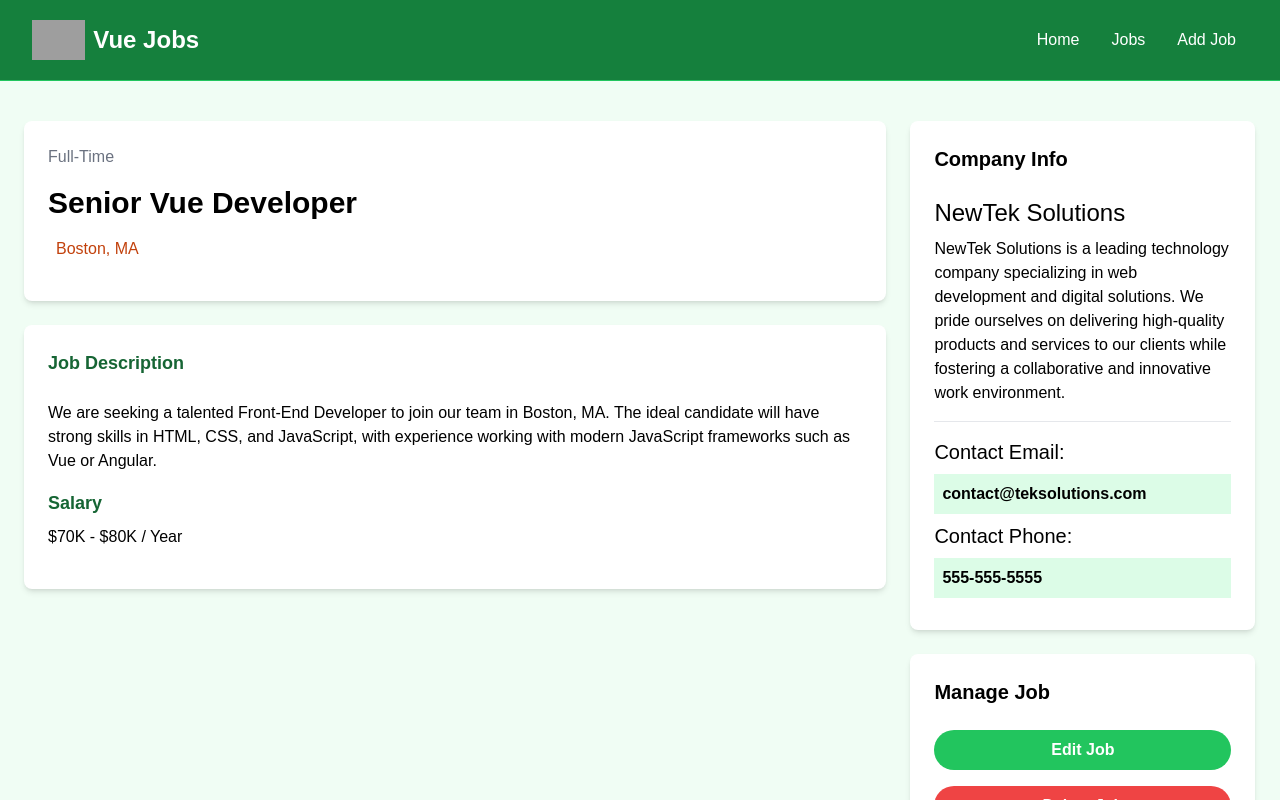
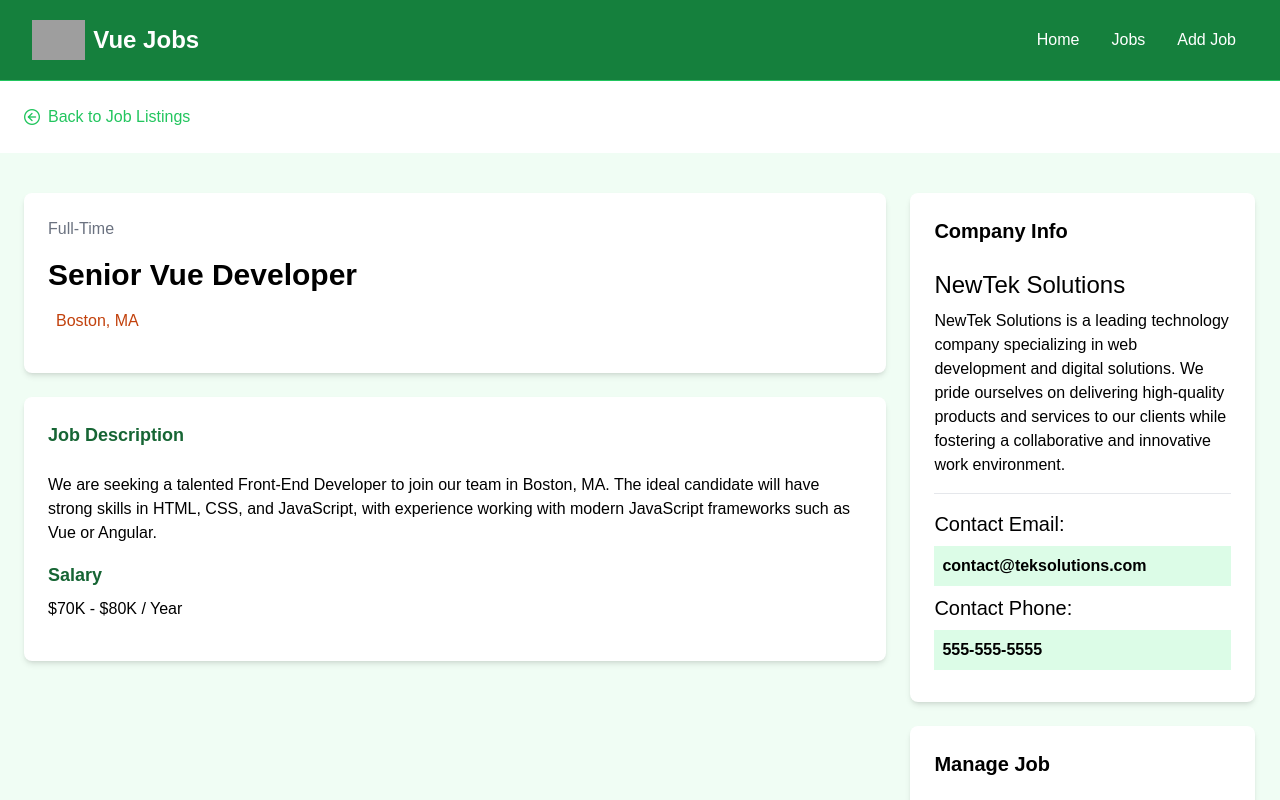
Before and after one commit to encode412/job-listings, a Vue app: page /job/1 in a window 1280 px wide. Shown: the top 800 px of the page. Built offline with nearby package versions, Linux system fonts and the light colour scheme; data requests are answered from the project's data file; grey boxes are pictures that could not be loaded.

Commit message:
feat: back button implementation on job details

```diff
--- /dev/null
+++ b/src/components/BackButton.vue
@@ -0,0 +1,16 @@
+<script setup>
+import { RouterLink } from "vue-router";
+</script>
+
+<template>
+  <section>
+    <div class="container m-auto py-6 px-6">
+      <RouterLink
+        to="/jobs"
+        class="text-green-500 hover:text-green-600 flex items-center"
+      >
+        <i class="pi pi-arrow-circle-left mr-2"></i> Back to Job Listings
+      </RouterLink>
+    </div>
+  </section>
+</template>
--- a/src/views/JobView.vue
+++ b/src/views/JobView.vue
@@ -3,6 +3,7 @@
 import { reactive, onMounted } from "vue";
 import PulseLoader from "vue-spinner/src/PulseLoader.vue";
 import axios from "axios";
+import BackButton from "@/components/BackButton.vue";
 
 const route = useRoute();
 
@@ -26,6 +27,7 @@
 </script>
 
 <template>
+  <BackButton />
   <section v-if="!state.isLoading" class="bg-green-50">
     <div class="container m-auto py-10 px-6">
       <div class="grid grid-cols-1 md:grid-cols-70/30 w-full gap-6">
```
